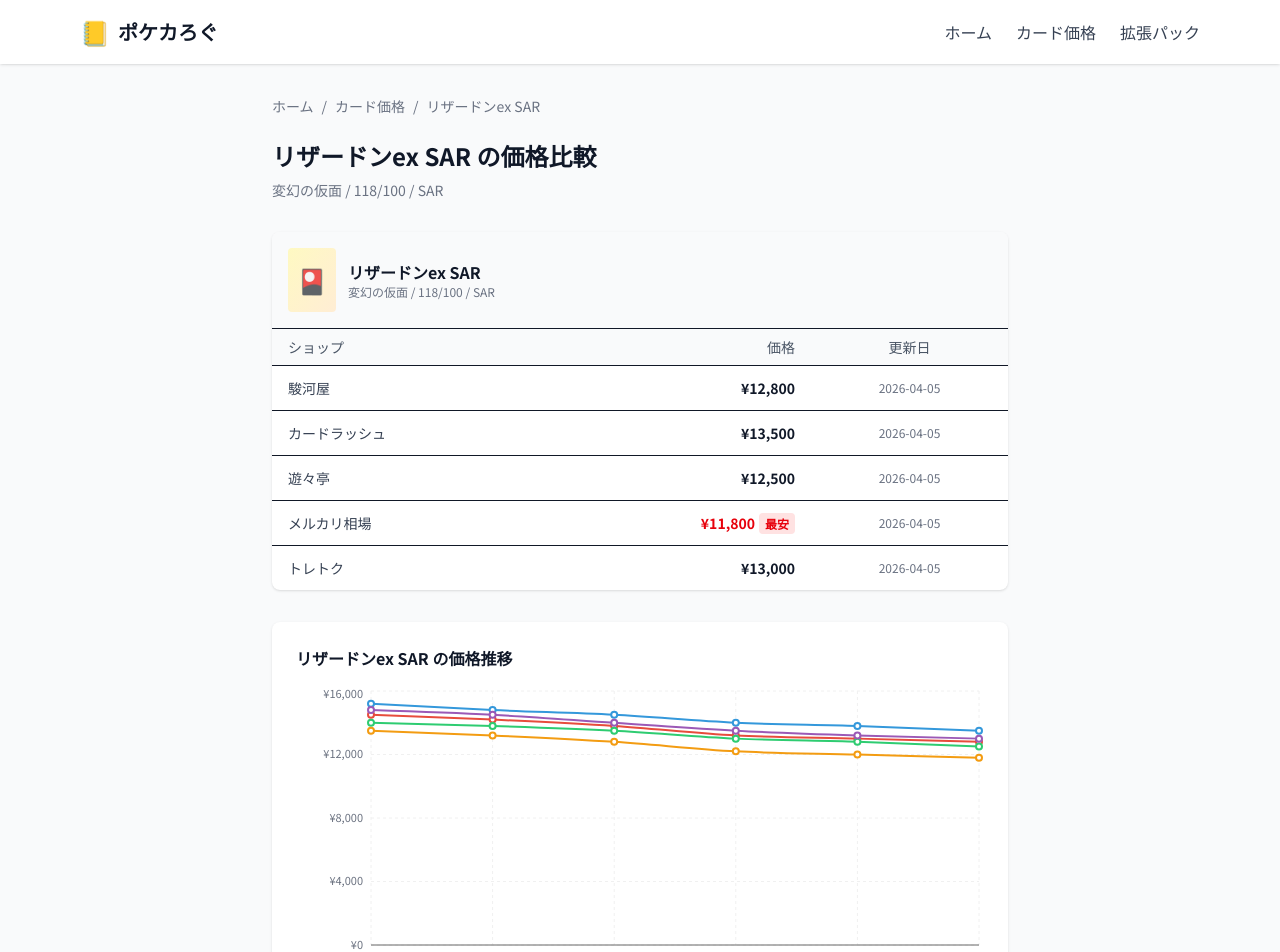
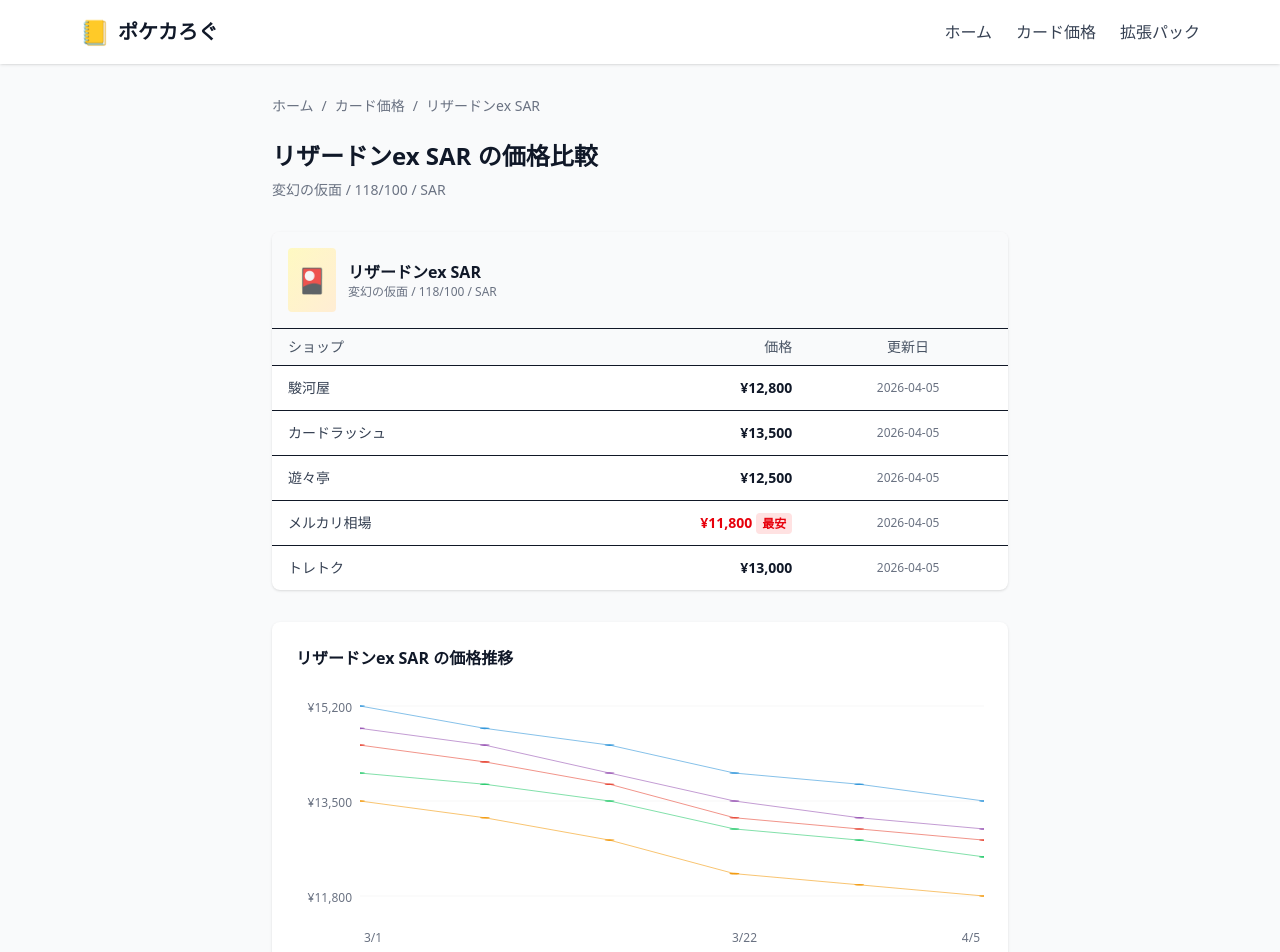
Before and after one commit to rintarotto-lgtm/pokeca-log, a Next.js app: page /prices/sv7-001 in a window 1280 px wide. Shown: the top 952 px of the page. Built offline with nearby package versions, Linux system fonts and the light colour scheme.

Commit message:
fix: TypeScriptエラー修正、Next.js 15ダウングレード、Recharts→純SVGチャート

```diff
--- a/eslint.config.mjs
+++ b/eslint.config.mjs
@@ -1,18 +1,14 @@
-import { defineConfig, globalIgnores } from "eslint/config";
-import nextVitals from "eslint-config-next/core-web-vitals";
-import nextTs from "eslint-config-next/typescript";
+import { FlatCompat } from "@eslint/eslintrc";
 
-const eslintConfig = defineConfig([
-  ...nextVitals,
-  ...nextTs,
-  // Override default ignores of eslint-config-next.
-  globalIgnores([
-    // Default ignores of eslint-config-next:
-    ".next/**",
-    "out/**",
-    "build/**",
-    "next-env.d.ts",
-  ]),
-]);
+const compat = new FlatCompat({
+  baseDirectory: import.meta.dirname,
+});
+
+const eslintConfig = [
+  ...compat.extends("next/core-web-vitals", "next/typescript"),
+  {
+    ignores: [".next/**", "out/**", "build/**", "next-env.d.ts"],
+  },
+];
 
 export default eslintConfig;
--- /dev/null
+++ b/src/app/global-error.tsx
@@ -0,0 +1,46 @@
+"use client";
+
+export default function GlobalError({
+  reset,
+}: {
+  error: Error & { digest?: string };
+  reset: () => void;
+}) {
+  return (
+    <html lang="ja">
+      <body>
+        <div
+          style={{
+            display: "flex",
+            flexDirection: "column",
+            alignItems: "center",
+            justifyContent: "center",
+            minHeight: "100vh",
+            padding: "2rem",
+            fontFamily: "system-ui, sans-serif",
+          }}
+        >
+          <h1 style={{ fontSize: "1.5rem", marginBottom: "1rem" }}>
+            エラーが発生しました
+          </h1>
+          <p style={{ marginBottom: "1.5rem", color: "#666" }}>
+            申し訳ございません。問題が発生しました。
+          </p>
+          <button
+            onClick={() => reset()}
+            style={{
+              padding: "0.5rem 1.5rem",
+              backgroundColor: "#3b82f6",
+              color: "white",
+              border: "none",
+              borderRadius: "0.375rem",
+              cursor: "pointer",
+            }}
+          >
+            再試行
+          </button>
+        </div>
+      </body>
+    </html>
+  );
+}
--- a/src/app/globals.css
+++ b/src/app/globals.css
@@ -8,6 +8,15 @@
 body {
   background: var(--background);
   color: var(--foreground);
+  font-family:
+    "Hiragino Kaku Gothic ProN",
+    "Hiragino Sans",
+    "Noto Sans JP",
+    "Yu Gothic",
+    "Meiryo",
+    system-ui,
+    -apple-system,
+    sans-serif;
 }
 
 .line-clamp-2 {
--- a/src/app/layout.tsx
+++ b/src/app/layout.tsx
@@ -1,15 +1,8 @@
 import type { Metadata } from "next";
-import { Noto_Sans_JP } from "next/font/google";
 import "./globals.css";
 import Header from "@/components/Header";
 import Footer from "@/components/Footer";
 import { SITE_NAME, SITE_DESCRIPTION, SITE_URL } from "@/lib/constants";
-
-const notoSansJP = Noto_Sans_JP({
-  subsets: ["latin"],
-  weight: ["400", "500", "700"],
-  display: "swap",
-});
 
 export const metadata: Metadata = {
   title: {
@@ -40,7 +33,7 @@
   children: React.ReactNode;
 }>) {
   return (
-    <html lang="ja" className={`${notoSansJP.className} h-full antialiased`}>
+    <html lang="ja" className="h-full antialiased">
       <body className="min-h-full flex flex-col bg-gray-50 text-gray-900">
         <Header />
         <main className="flex-1">{children}</main>
--- /dev/null
+++ b/src/app/not-found.tsx
@@ -0,0 +1,18 @@
+import Link from "next/link";
+
+export default function NotFound() {
+  return (
+    <div className="max-w-3xl mx-auto px-4 py-20 text-center">
+      <h1 className="text-3xl font-bold text-gray-900 mb-4">404</h1>
+      <p className="text-gray-600 mb-8">
+        お探しのページは見つかりませんでした。
+      </p>
+      <Link
+        href="/"
+        className="inline-block bg-blue-600 text-white px-6 py-2 rounded-lg hover:bg-blue-700 transition-colors"
+      >
+        トップに戻る
+      </Link>
+    </div>
+  );
+}
--- a/src/app/prices/[cardId]/page.tsx
+++ b/src/app/prices/[cardId]/page.tsx
@@ -4,7 +4,6 @@
 import PriceChart from "@/components/PriceChart";
 import Link from "next/link";
 import type { Metadata } from "next";
-import { SITE_NAME } from "@/lib/constants";
 
 type Props = { params: Promise<{ cardId: string }> };
 
--- a/src/components/PriceChart.tsx
+++ b/src/components/PriceChart.tsx
@@ -1,15 +1,3 @@
-"use client";
-
-import {
-  LineChart,
-  Line,
-  XAxis,
-  YAxis,
-  CartesianGrid,
-  Tooltip,
-  Legend,
-  ResponsiveContainer,
-} from "recharts";
 import type { PriceHistoryEntry } from "@/lib/prices";
 
 const SHOP_COLORS: Record<string, string> = {
@@ -38,62 +26,169 @@
 }) {
   const shops = Object.keys(history[0]?.prices ?? {});
 
-  const chartData = history.map((entry) => ({
-    date: formatDate(entry.date),
-    ...entry.prices,
-  }));
+  // すべての価格を集めて min/max を求める
+  const allPrices = history.flatMap((h) => Object.values(h.prices));
+  const minPrice = Math.min(...allPrices);
+  const maxPrice = Math.max(...allPrices);
+  const range = maxPrice - minPrice || 1;
+
+  // チャートのサイズ
+  const chartWidth = 100; // %
+  const chartHeight = 240; // px
+  const paddingTop = 20;
+  const paddingBottom = 30;
+  const innerHeight = chartHeight - paddingTop - paddingBottom;
+
+  // ポイント座標を計算
+  const getPoint = (priceIndex: number, price: number) => {
+    const x = (priceIndex / Math.max(history.length - 1, 1)) * chartWidth;
+    const y = paddingTop + ((maxPrice - price) / range) * innerHeight;
+    return { x, y };
+  };
 
   return (
     <div className="bg-white rounded-lg shadow-sm p-4 sm:p-6">
       <h3 className="font-bold text-gray-900 mb-4 text-base">
         {cardName} の価格推移
       </h3>
-      <div className="h-72 sm:h-80">
-        <ResponsiveContainer width="100%" height="100%">
-          <LineChart data={chartData}>
-            <CartesianGrid strokeDasharray="3 3" stroke="#f0f0f0" />
-            <XAxis
-              dataKey="date"
-              tick={{ fontSize: 12, fill: "#6b7280" }}
-              tickLine={false}
-            />
-            <YAxis
-              tickFormatter={formatYen}
-              tick={{ fontSize: 11, fill: "#6b7280" }}
-              tickLine={false}
-              axisLine={false}
-              width={70}
-            />
-            <Tooltip
-              formatter={(value: number, name: string) => [
-                formatYen(value),
-                name,
-              ]}
-              contentStyle={{
-                borderRadius: "8px",
-                border: "1px solid #e5e7eb",
-                boxShadow: "0 2px 8px rgba(0,0,0,0.08)",
-                fontSize: "13px",
-              }}
-            />
-            <Legend
-              wrapperStyle={{ fontSize: "12px", paddingTop: "8px" }}
-            />
-            {shops.map((shop) => (
-              <Line
-                key={shop}
-                type="monotone"
-                dataKey={shop}
-                stroke={SHOP_COLORS[shop] ?? "#888"}
-                strokeWidth={2}
-                dot={{ r: 3 }}
-                activeDot={{ r: 5 }}
+
+      {/* チャート本体 */}
+      <div className="relative">
+        {/* Y軸ラベル */}
+        <div className="flex">
+          <div className="w-16 shrink-0 relative" style={{ height: chartHeight }}>
+            <span
+              className="absolute right-2 text-xs text-gray-500"
+              style={{ top: paddingTop - 6 }}
+            >
+              {formatYen(maxPrice)}
+            </span>
+            <span
+              className="absolute right-2 text-xs text-gray-500"
+              style={{ top: paddingTop + innerHeight / 2 - 6 }}
+            >
+              {formatYen(Math.round((maxPrice + minPrice) / 2))}
+            </span>
+            <span
+              className="absolute right-2 text-xs text-gray-500"
+              style={{ top: paddingTop + innerHeight - 6 }}
+            >
+              {formatYen(minPrice)}
+            </span>
+          </div>
+
+          {/* SVGチャート */}
+          <div className="flex-1 relative">
+            <svg
+              viewBox={`0 0 ${chartWidth} ${chartHeight}`}
+              preserveAspectRatio="none"
+              className="w-full"
+              style={{ height: chartHeight }}
+            >
+              {/* グリッド線 */}
+              <line
+                x1="0"
+                y1={paddingTop}
+                x2={chartWidth}
+                y2={paddingTop}
+                stroke="#f0f0f0"
+                strokeWidth="0.3"
               />
-            ))}
-          </LineChart>
-        </ResponsiveContainer>
+              <line
+                x1="0"
+                y1={paddingTop + innerHeight / 2}
+                x2={chartWidth}
+                y2={paddingTop + innerHeight / 2}
+                stroke="#f0f0f0"
+                strokeWidth="0.3"
+              />
+              <line
+                x1="0"
+                y1={paddingTop + innerHeight}
+                x2={chartWidth}
+                y2={paddingTop + innerHeight}
+                stroke="#f0f0f0"
+                strokeWidth="0.3"
+              />
+
+              {/* 各ショップの線 */}
+              {shops.map((shop) => {
+                const points = history
+                  .map((h, i) => {
+                    const price = h.prices[shop];
+                    if (price === undefined) return null;
+                    return getPoint(i, price);
+                  })
+                  .filter((p): p is { x: number; y: number } => p !== null);
+
+                const path = points
+                  .map((p, i) => `${i === 0 ? "M" : "L"} ${p.x} ${p.y}`)
+                  .join(" ");
+
+                return (
+                  <g key={shop}>
+                    <path
+                      d={path}
+                      fill="none"
+                      stroke={SHOP_COLORS[shop] ?? "#888"}
+                      strokeWidth="0.6"
+                      vectorEffect="non-scaling-stroke"
+                    />
+                    {points.map((p, i) => (
+                      <circle
+                        key={i}
+                        cx={p.x}
+                        cy={p.y}
+                        r="0.8"
+                        fill={SHOP_COLORS[shop] ?? "#888"}
+                        vectorEffect="non-scaling-stroke"
+                      />
+                    ))}
+                  </g>
+                );
+              })}
+            </svg>
+
+            {/* X軸ラベル */}
+            <div className="flex justify-between mt-1 px-1">
+              {history.map((h, i) => (
+                <span
+                  key={i}
+                  className="text-xs text-gray-500"
+                  style={{
+                    flex: i === 0 || i === history.length - 1 ? "0 0 auto" : "1 1 0",
+                    textAlign:
+                      i === 0
+                        ? "left"
+                        : i === history.length - 1
+                          ? "right"
+                          : "center",
+                  }}
+                >
+                  {i === 0 || i === history.length - 1 || i === Math.floor(history.length / 2)
+                    ? formatDate(h.date)
+                    : ""}
+                </span>
+              ))}
+            </div>
+          </div>
+        </div>
+
+        {/* 凡例 */}
+        <div className="flex flex-wrap gap-x-4 gap-y-2 mt-4 justify-center">
+          {shops.map((shop) => (
+            <div key={shop} className="flex items-center gap-1.5">
+              <span
+                className="inline-block w-3 h-3 rounded-sm"
+                style={{ backgroundColor: SHOP_COLORS[shop] ?? "#888" }}
+              />
+              <span className="text-xs text-gray-700">{shop}</span>
+            </div>
+          ))}
+        </div>
       </div>
-      <p className="text-xs text-gray-500 mt-3 text-right">
+
+      <p className="text-xs text-gray-500 mt-4 text-right">
         ※ 過去6週間の価格推移を表示しています
       </p>
     </div>
```
Also changed, not shown: package.json (+10 -10 lines), tsconfig.json (+12 -4 lines), .claude/settings.local.json, 1 other file (tests, documents, lock files or other folders).
